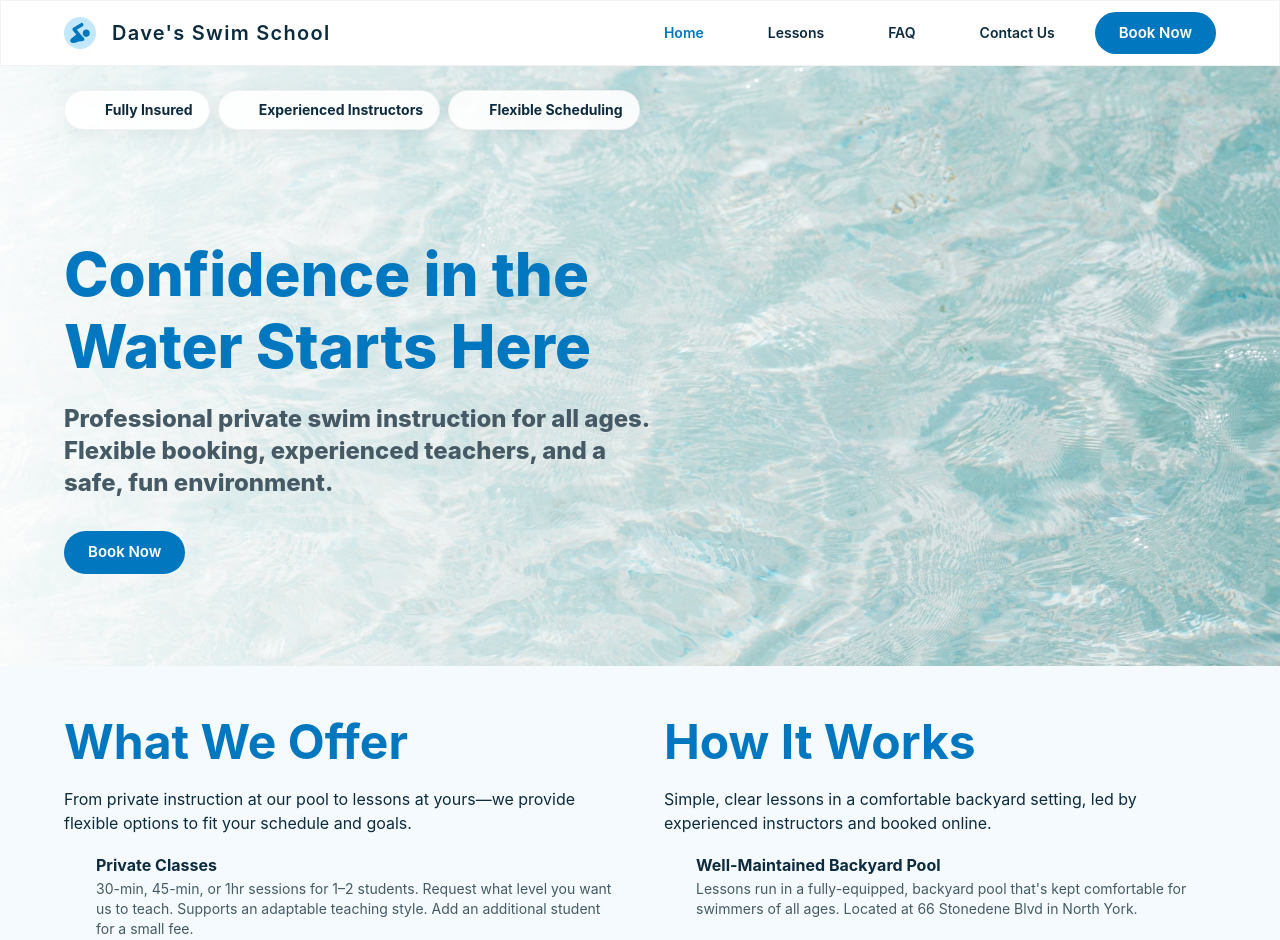
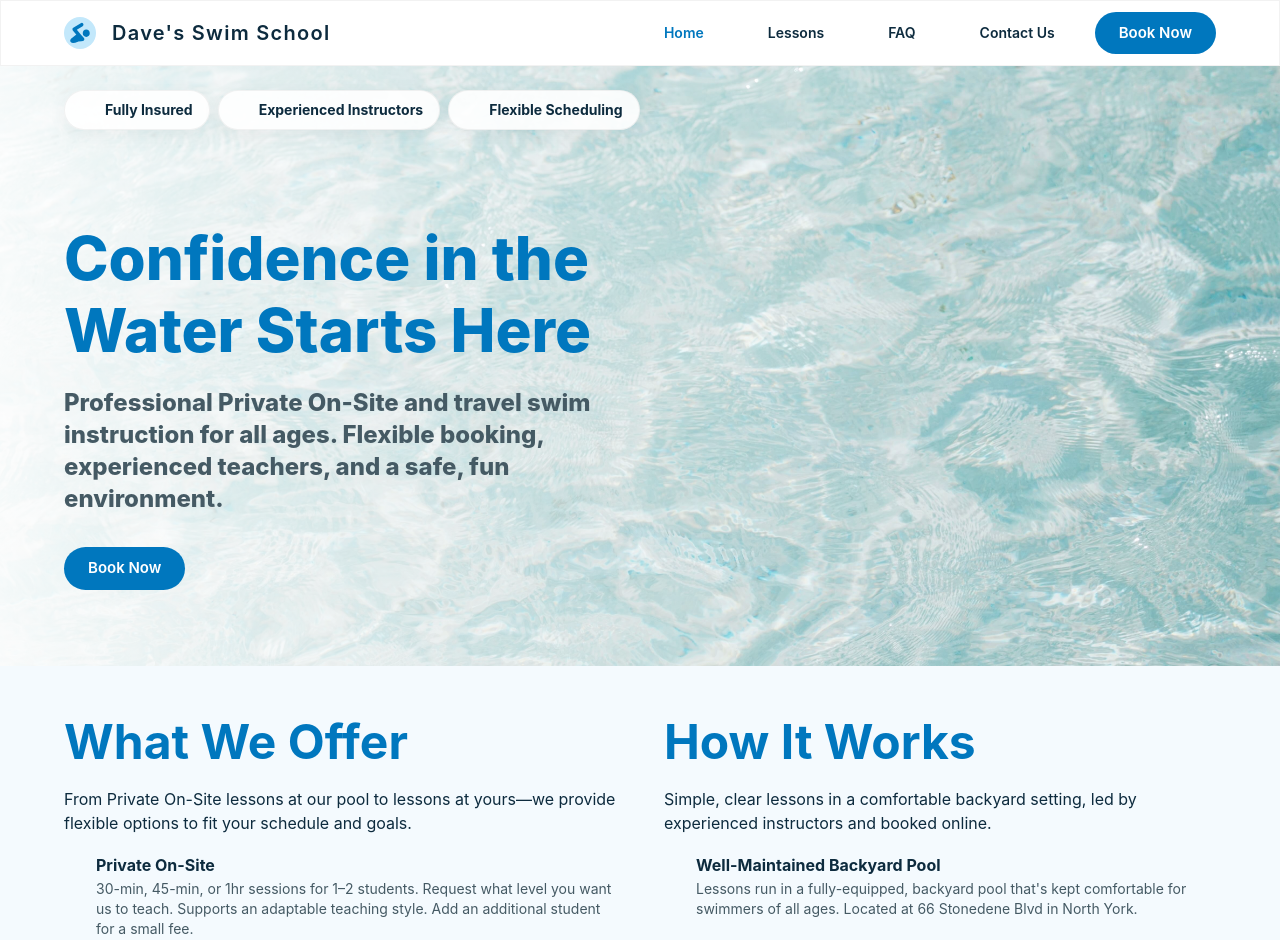
Before and after one commit to sweller226/swim-site, a React (Vite) app in the folder frontend/: page / in a window 1280 px wide. Shown: the top 940 px of the page. Built offline with nearby package versions, Linux system fonts and the light colour scheme; some icons are missing; the HTML template or start-up script is replaced by a standard one.

Commit message:
Improved lessons page descriptions

```diff
--- a/frontend/src/components/Hero.tsx
+++ b/frontend/src/components/Hero.tsx
@@ -69,7 +69,7 @@ const Hero = () => {
                             </Typography>
 
                             <Typography variant="h5" color="text.secondary" fontWeight="800" sx={{ mb: 4, maxWidth: '600px' }}>
-                                Professional private swim instruction for all ages. Flexible booking, experienced teachers, and a safe, fun environment.
+                                Professional Private On-Site and travel swim instruction for all ages. Flexible booking, experienced teachers, and a safe, fun environment.
                             </Typography>
 
                             <Stack direction={{ xs: 'column', sm: 'row' }} spacing={2}>
--- a/frontend/src/components/InfoSection.tsx
+++ b/frontend/src/components/InfoSection.tsx
@@ -14,13 +14,13 @@ const InfoSection = () => {
                             What We Offer
                         </Typography>
                         <Typography variant="body1" paragraph>
-                            From private instruction at our pool to lessons at yours—we provide flexible options to fit your schedule and goals.
+                            From Private On-Site lessons at our pool to lessons at yours—we provide flexible options to fit your schedule and goals.
                         </Typography>
                         <Stack spacing={2} sx={{ mb: 4 }}>
                             <Box display="flex" alignItems="flex-start" gap={2}>
                                 <PersonIcon color="primary" fontSize="large" sx={{ mt: 0.5 }} />
                                 <Box>
-                                    <Typography variant="subtitle1" fontWeight="bold">Private Classes</Typography>
+                                    <Typography variant="subtitle1" fontWeight="bold">Private On-Site</Typography>
                                     <Typography variant="body2" color="text.secondary">
                                         30-min, 45-min, or 1hr sessions for 1–2 students. Request what level you want us to teach. Supports an adaptable teaching style. Add an additional student for a small fee.
                                     </Typography>
--- a/frontend/src/pages/FAQ.tsx
+++ b/frontend/src/pages/FAQ.tsx
@@ -26,7 +26,7 @@ const PageHeader = styled(Box)(({ theme }) => ({
 const faqs: { question: string; answer: string | ReactNode }[] = [
     {
         question: 'What ages do you teach?',
-        answer: 'We offer private classes and pool rental for swimmers ages 6 and up, and any age group for travel lessons. Our instructors tailor the approach to each swimmer\'s age and comfort level.',
+        answer: 'We offer Private On-Site lessons and pool rental for swimmers ages 6 and up, and any age group for travel lessons. Our instructors tailor the approach to each swimmer\'s age and comfort level.',
     },
     {
         question: 'Do I need to bring anything?',
--- a/frontend/src/pages/Lessons.tsx
+++ b/frontend/src/pages/Lessons.tsx
@@ -40,7 +40,7 @@ const LessonTypesSection = () => {
                 Lesson Types
             </Typography>
             <Grid container spacing={{ xs: 3, md: 4 }}>
-                    {/* Private */}
+                    {/* Private On-Site */}
                     <Grid size={{ xs: 12, md: 4 }}>
                         <CourseCard
                             elevation={3}
@@ -70,7 +70,7 @@ const LessonTypesSection = () => {
                             <Box display="flex" alignItems="center" gap={2} mb={2}>
                                 <PersonIcon color="primary" fontSize="large" />
                                 <Typography variant="h5" component="h2" fontWeight="bold">
-                                    Private
+                                    On-Site
                                 </Typography>
                             </Box>
                             <PriceTag variant="h5">
@@ -152,7 +152,7 @@ const LessonTypesSection = () => {
                             <Box display="flex" alignItems="center" gap={2} mb={2}>
                                 <PoolIcon color="primary" fontSize="large" />
                                 <Typography variant="h5" component="h2" fontWeight="bold">
-                                    Renting Pool
+                                    Pool Rental
                                 </Typography>
                             </Box>
                             <PriceTag variant="h5">
@@ -193,33 +193,34 @@ const BundlesSection = () => {
                     Bundles & Deals
                 </Typography>
                 <Typography variant="body1" color="text.secondary" paragraph>
-                    We offer bundle options for any class type &ndash; private, travel, or renting. Bundles work best if you want a recurring class schedule.
+                    Our bundles work like punch cards: you buy credits online and use them to book lessons. For any class type&mdash;on-site, travel, or renting&mdash;you can purchase a package of{' '}
+                    <strong>six booking credits for the price of five</strong>.
                 </Typography>
                 <Stack spacing={2} sx={{ mt: 2 }}>
                     <Box display="flex" alignItems="flex-start" gap={2}>
                         <CheckCircleIcon color="secondary" fontSize="large" sx={{ mt: 0.5 }} />
                         <Box>
-                            <Typography variant="subtitle1" fontWeight="bold">8-Class Bundle</Typography>
+                            <Typography variant="subtitle1" fontWeight="bold">6 credits for the price of 5</Typography>
                             <Typography variant="body2" color="text.secondary">
-                                Twice a week for 4 weeks (8 classes total). Great for building momentum and fast progress.
+                                Buy a package of six online credits at the cost of five single bookings&mdash;best value when you plan multiple lessons.
                             </Typography>
                         </Box>
                     </Box>
                     <Box display="flex" alignItems="flex-start" gap={2}>
                         <CheckCircleIcon color="secondary" fontSize="large" sx={{ mt: 0.5 }} />
                         <Box>
-                            <Typography variant="subtitle1" fontWeight="bold">6-Class Bundle</Typography>
+                            <Typography variant="subtitle1" fontWeight="bold">Punch-card credits</Typography>
                             <Typography variant="body2" color="text.secondary">
-                                Once a week for 6 weeks (6 classes total). A steady pace that fits busy schedules.
+                                Each class booking uses one credit from your balance until the package is used up.
                             </Typography>
                         </Box>
                     </Box>
                     <Box display="flex" alignItems="flex-start" gap={2}>
                         <CheckCircleIcon color="secondary" fontSize="large" sx={{ mt: 0.5 }} />
                         <Box>
-                            <Typography variant="subtitle1" fontWeight="bold">Extra Value &amp; Flexibility</Typography>
+                            <Typography variant="subtitle1" fontWeight="bold">Buy &amp; book online</Typography>
                             <Typography variant="body2" color="text.secondary">
-                                Book 6+ recurring classes and get one class free. If our recurring slots don&apos;t fit, call us to arrange a flexible schedule.
+                                Purchase credit packages and redeem them when you schedule through our online booking system.
                             </Typography>
                         </Box>
                     </Box>
```
